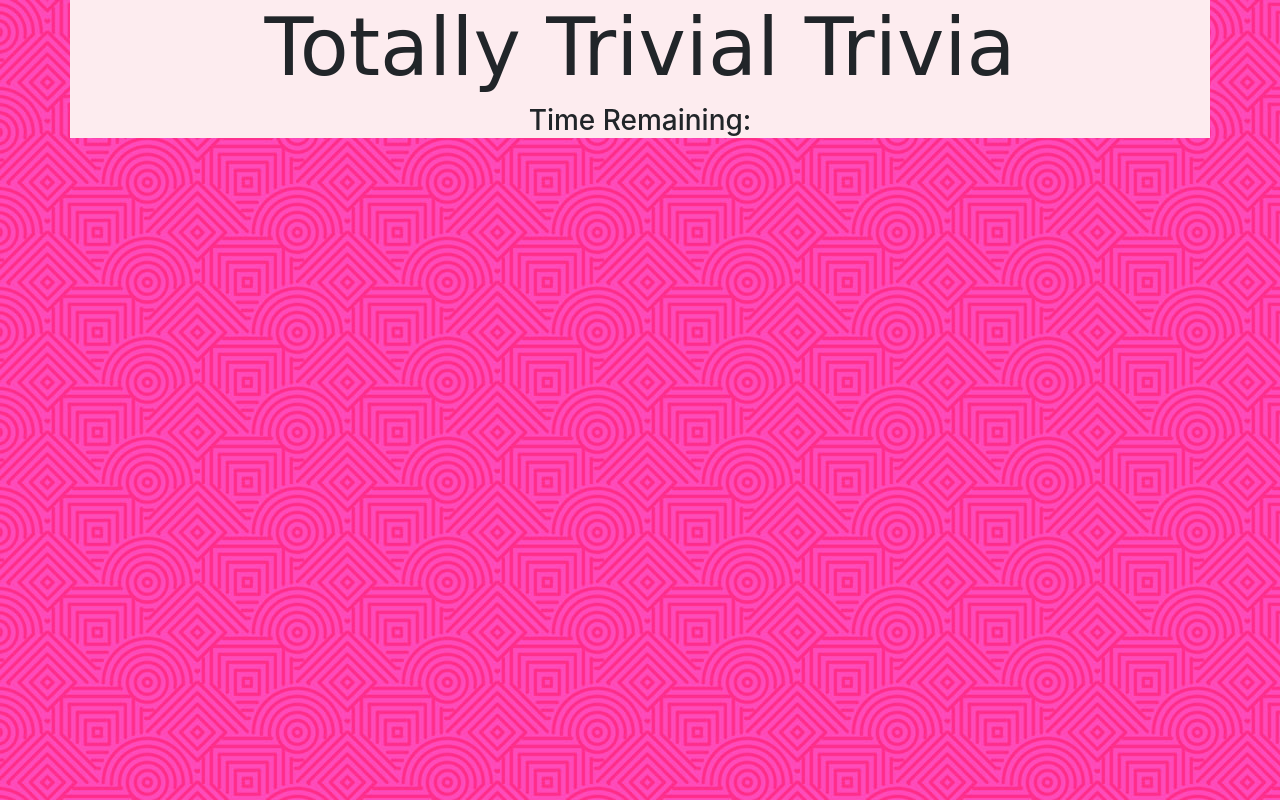
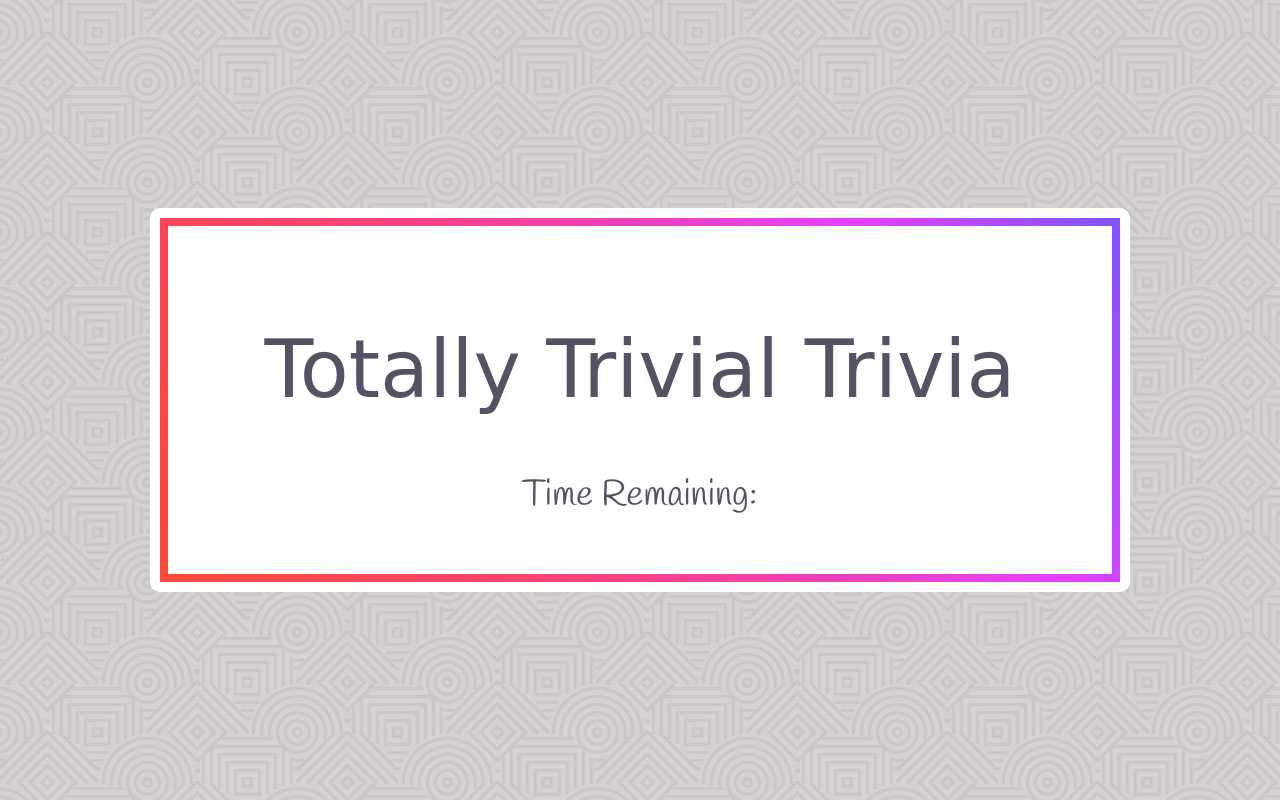
Before and after one commit to cutesd/TriviaGame, a plain HTML site: page index.html in a window 1280 px wide. Drawn offline with nearby package versions, Linux system fonts and the light colour scheme; a web font is replaced by a local one.

Commit message:
Styling complete

```diff
--- a/assets/css/style.css
+++ b/assets/css/style.css
@@ -8,19 +8,75 @@ html, body{
 
 body{
     background-color:#FF0084;
-    background: url(../images/pink-bg.jpg);
+    background: url(../images/trivia-bg.jpg);
+    font-family: 'Handlee',sans-serif;
+    color:#565264;
+    display: flex;
+    justify-content: center;
+    align-items: center;
 }
 
 h1{
     text-align:center;
     font-family: 'Fredericka the Great', cursive;
     font-size:5rem;
+    color:#565264;
+    padding: 3rem;
 }
 
 h3{
     text-align:center;
+    font-size: 2.25rem;
 }
 
-.container{
-    background-color:#FDECEF;
+#box {
+    display: flex;
+    align-items: center;
+    justify-content: center;
+    flex-direction: column;
+    /* width: 400px;
+    height: 200px; */
+    /* color: #FDECEF;
+    font-family: 'Raleway'; */
+    font-size: 2.5rem;
+  }
+
+.outside-border{
+    border: 10px solid white;
+    padding: 8px;
+    border-radius: 10px;
 }
+
+.gradient-border {
+    --borderWidth: 10px;
+    background-color:#FFF;
+    position: relative;
+    border-radius: 0;
+  }
+  .gradient-border:after {
+    content: '';
+    position: absolute;
+    top: calc(-1 * var(--borderWidth));
+    left: calc(-1 * var(--borderWidth));
+    height: calc(100% + var(--borderWidth) * 2);
+    width: calc(100% + var(--borderWidth) * 2);
+    /* background: linear-gradient(60deg, #f79533, #f37055, #ef4e7b, #a166ab, #5073b8, #1098ad, #07b39b, #6fba82); */
+    background: linear-gradient(60deg, #ff8000, #ff4a26, #ff4076, #e240ff, #1a66ff, #00bfbc, #00b39b, #57d977);
+    border-radius: 0;
+    z-index: -1;
+    animation: animatedgradient 4s ease alternate infinite;
+    background-size: 300% 300%;
+  }
+
+
+  @keyframes animatedgradient {
+      0% {
+          background-position: 0% 50%;
+      }
+      50% {
+          background-position: 100% 50%;
+      }
+      100% {
+          background-position: 0% 50%;
+      }
+  }
--- a/index.html
+++ b/index.html
@@ -22,14 +22,24 @@
 
 <body>
 
-    <div class="container">
-        <h1>Totally Trivial Trivia</h1>
-        <h3>Time Remaining:
-            <span id="timer-val"></span>
-        </h3>
-        <div id="game-container"></div>
-
+    <div class="outside-border">
+        <div class="gradient-border p-5" id="box">
+            <h1>Totally Trivial Trivia</h1>
+            <h3>Time Remaining:
+                <span id="timer-val"></span>
+            </h3>
+            <div id="game-container"></div>
+        </div>
     </div>
+    <!-- <div class="container my-5 p-5">
+        <div class="gradient-border">
+            <h1>Totally Trivial Trivia</h1>
+            <h3>Time Remaining:
+                <span id="timer-val"></span>
+            </h3>
+            <div id="game-container"></div>
+        </div>
+    </div> -->
 
 
     <!-- ==========================  JAVASCRIPT ===================================== -->
```
Also changed, not shown: assets/images/trivia-bg.jpg (added).
